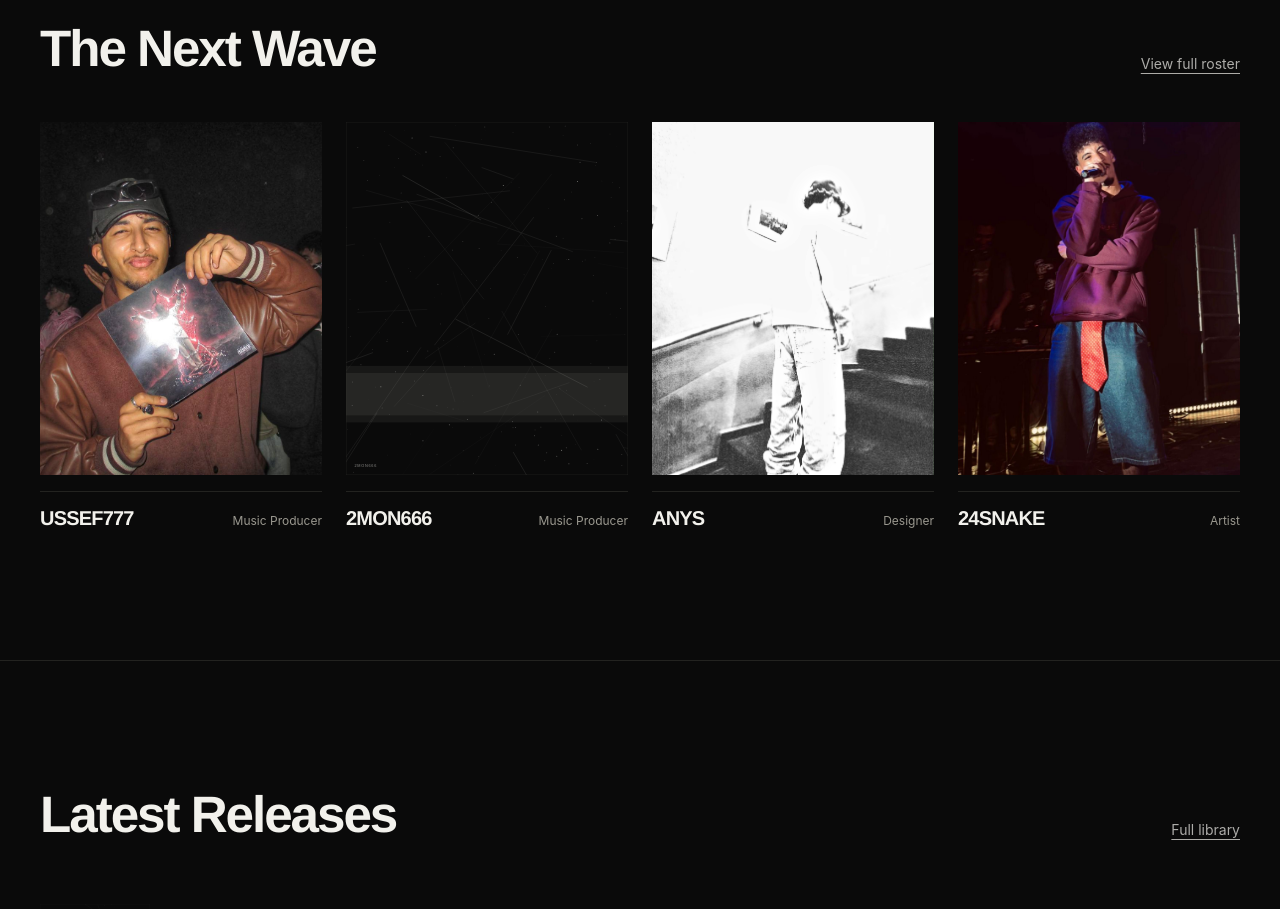
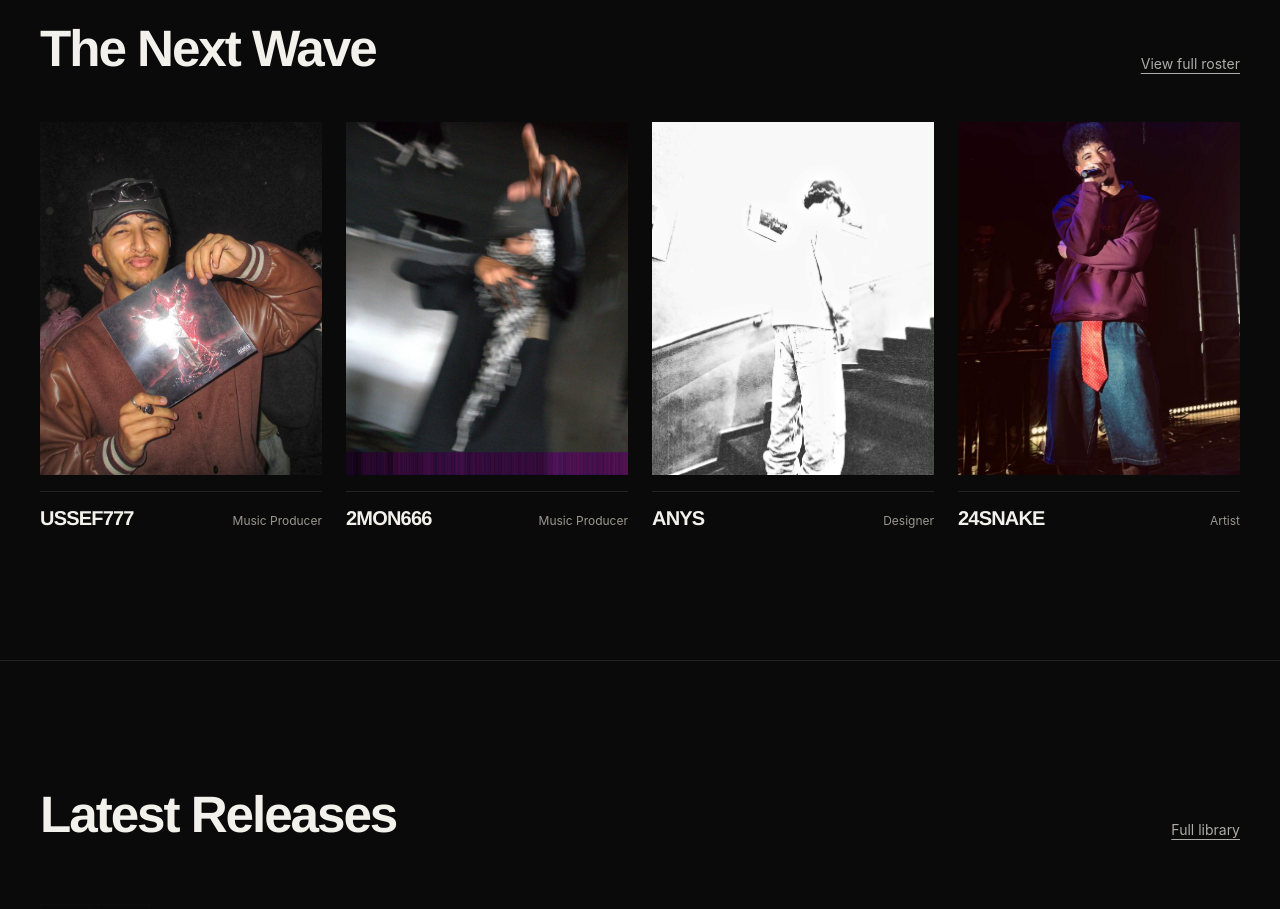
Before and after one commit to ProdbyUssef777/nurys-studios, a Next.js app: page / in a window 1280 px wide. Shown: the part 1420-2329 px from the top of the page. Built offline with nearby package versions, Linux system fonts and the light colour scheme.

Commit message:
add 2mon666 photo, zoom effect

```diff
--- a/app/artists/page.tsx
+++ b/app/artists/page.tsx
@@ -31,13 +31,13 @@ export default function ArtistsPage() {
               <div className="mt-10 grid grid-cols-1 gap-16 md:grid-cols-2">
                 {group.map((artist) => (
                   <div key={artist.slug} id={artist.slug} className="grid grid-cols-[minmax(0,140px)_1fr] gap-6 scroll-mt-32 md:grid-cols-[minmax(0,180px)_1fr]">
-                    <div className="relative aspect-[4/5] overflow-hidden bg-void">
+                    <div className="group relative aspect-[4/5] overflow-hidden bg-void">
                       <Image
                         src={artist.image}
                         alt={artist.name}
                         fill
                         sizes="180px"
-                        className="object-cover"
+                        className="object-cover transition-transform duration-700 ease-editorial group-hover:scale-110"
                       />
                     </div>
                     <div>
@@ -58,7 +58,7 @@ export default function ArtistsPage() {
                                 alt={`${artist.name} — photo`}
                                 fill
                                 sizes="120px"
-                                className="object-cover transition-transform duration-700 ease-editorial hover:scale-105"
+                                className="object-cover transition-transform duration-700 ease-editorial hover:scale-110"
                               />
                             </div>
                           ))}
--- a/app/journal/page.tsx
+++ b/app/journal/page.tsx
@@ -25,7 +25,7 @@ export default function JournalPage() {
                   alt={entry.title}
                   fill
                   sizes="(min-width: 768px) 50vw, 100vw"
-                  className="object-cover transition-transform duration-700 ease-editorial group-hover:scale-105"
+                  className="object-cover transition-transform duration-700 ease-editorial group-hover:scale-110"
                 />
               </div>
               <p className="mt-5 text-xs tracking-wide2 text-smoke">
--- a/components/ArtistCard.tsx
+++ b/components/ArtistCard.tsx
@@ -11,7 +11,7 @@ export default function ArtistCard({ artist }: { artist: Artist }) {
           alt={artist.name}
           fill
           sizes="(min-width: 768px) 25vw, 50vw"
-          className="object-cover transition-transform duration-700 ease-editorial group-hover:scale-105"
+          className="object-cover transition-transform duration-700 ease-editorial group-hover:scale-110"
         />
         <div className="absolute inset-0 flex items-end bg-gradient-to-t from-ink/80 via-transparent to-transparent p-5 opacity-0 transition-opacity duration-500 ease-editorial group-hover:opacity-100">
           <p className="text-xs tracking-wide2 text-bone">{artist.roles.join(' / ')}</p>
--- a/components/ReleaseRow.tsx
+++ b/components/ReleaseRow.tsx
@@ -18,7 +18,7 @@ export default function ReleaseRow({ release }: { release: Release }) {
           alt={`${release.title} artwork`}
           fill
           sizes="120px"
-          className="object-cover transition-transform duration-700 ease-editorial group-hover:scale-105"
+          className="object-cover transition-transform duration-700 ease-editorial group-hover:scale-110"
         />
       </div>
 
--- a/components/VisualCard.tsx
+++ b/components/VisualCard.tsx
@@ -16,7 +16,7 @@ export default function VisualCard({ visual }: { visual: Visual }) {
           alt={visual.title}
           fill
           sizes="(min-width: 1024px) 33vw, (min-width: 640px) 50vw, 100vw"
-          className="object-cover transition-transform duration-700 ease-editorial group-hover:scale-105"
+          className="object-cover transition-transform duration-700 ease-editorial group-hover:scale-110"
         />
       </div>
       <figcaption className="pointer-events-none absolute inset-x-0 bottom-0 translate-y-2 bg-gradient-to-t from-ink/90 to-transparent p-5 opacity-0 transition-all duration-500 ease-editorial group-hover:translate-y-0 group-hover:opacity-100">
--- a/data/artists.ts
+++ b/data/artists.ts
@@ -45,7 +45,7 @@ export const artists: Artist[] = [
     roles: ['Music Producer', 'Artist'],
     category: 'producer',
     bio: 'Producer and artist working across production and performance for the NURYS movement.',
-    image: '/img/artists/2mon666.svg',
+    image: '/img/artists/2mon666.jpg',
   },
   {
     slug: 'anys',
```
Also changed, not shown: public/img/artists/2mon666.jpg (added).
